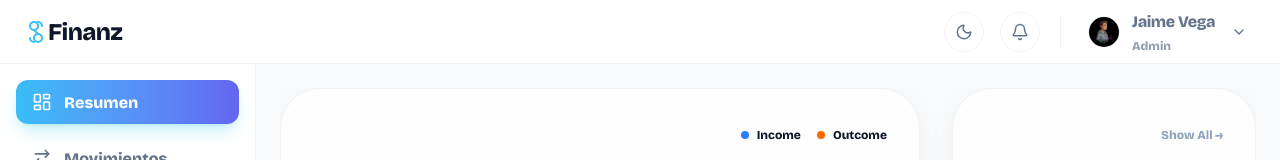
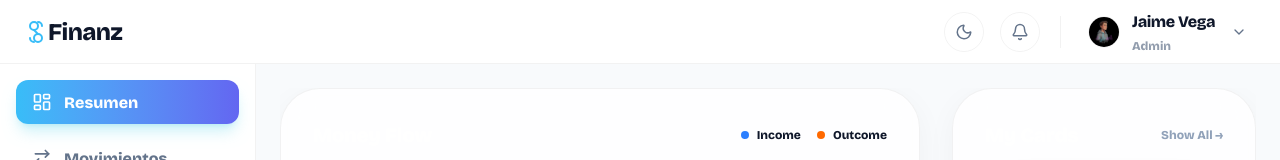
Before and after one commit to Drokko-Dev/finance-tracker-app, a React (Vite) app in the folder frontend/: page / in a window 1280 px wide. Shown: the top 160 px of the page. Built offline with nearby package versions, Linux system fonts and the light colour scheme.

Commit message:
fix: adjust menu button visibility to match sidebar responsive breakpoint

```diff
--- a/frontend/src/layout/components/Navbar.tsx
+++ b/frontend/src/layout/components/Navbar.tsx
@@ -24,7 +24,7 @@ export const Navbar = ({ onOpenMenu }: NavbarProps) => {
       <div className="flex items-center gap-4">
         <button
           onClick={onOpenMenu}
-          className="md:hidden p-2 -ml-2 text-[var(--color-text-subtle)] hover:text-[var(--color-text-main)] transition-colors cursor-pointer"
+          className="lg:hidden p-2 -ml-2 text-[var(--color-text-subtle)] hover:text-[var(--color-text-main)] transition-colors cursor-pointer"
         >
           <Menu className="w-5 h-5" />
         </button>
@@ -58,7 +58,7 @@ export const Navbar = ({ onOpenMenu }: NavbarProps) => {
             className="w-8 h-8 rounded-full border border-[var(--color-border-subtle)] object-cover"
           />
           <div className="hidden md:flex flex-col items-start leading-none">
-            <span className="text-base font-medium text-[var(--color-text-subtle)] group-hover:text-[var(--color-text-main)] transition-colors tracking-tight">
+            <span className="text-base font-medium text-[var(--color-text-main)] transition-colors tracking-tight">
               Jaime Vega
             </span>
             <span className="text-xs text-[var(--color-text-subtle)] opacity-70 font-medium mt-1">
```
